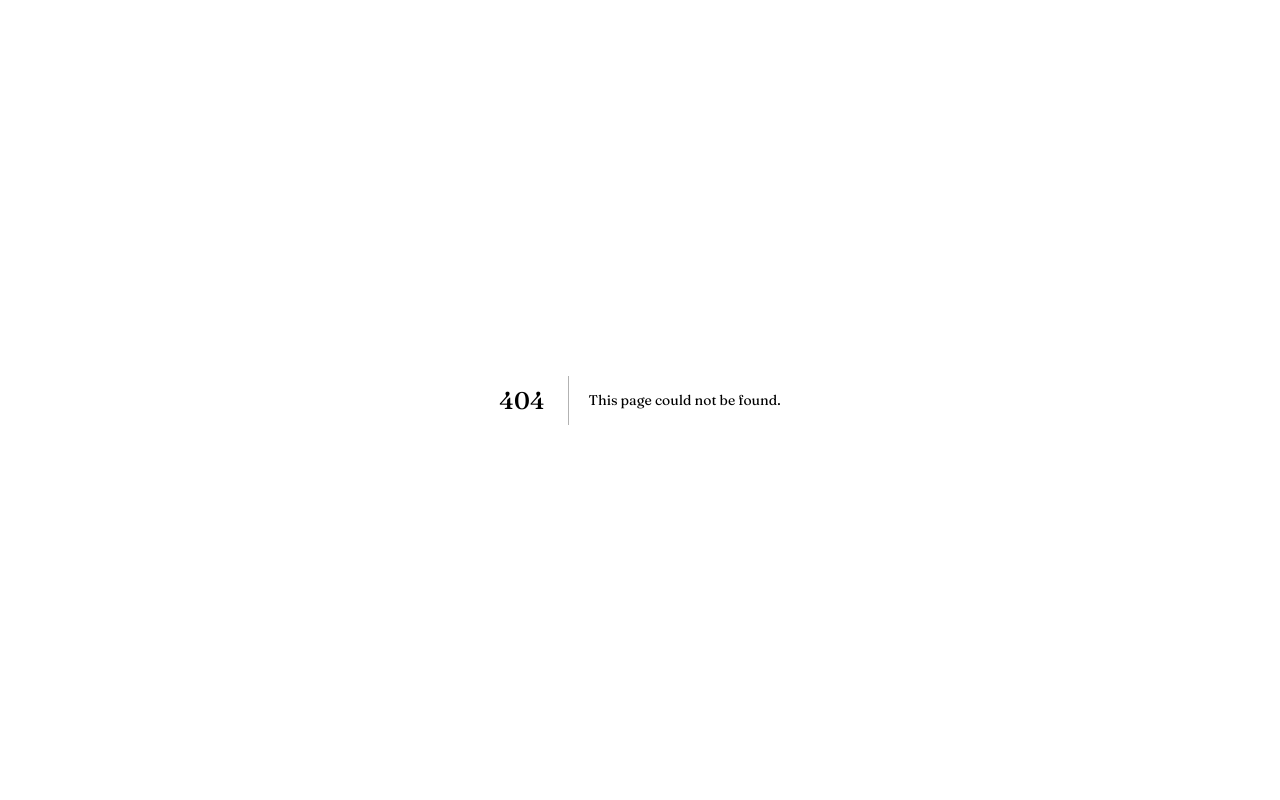
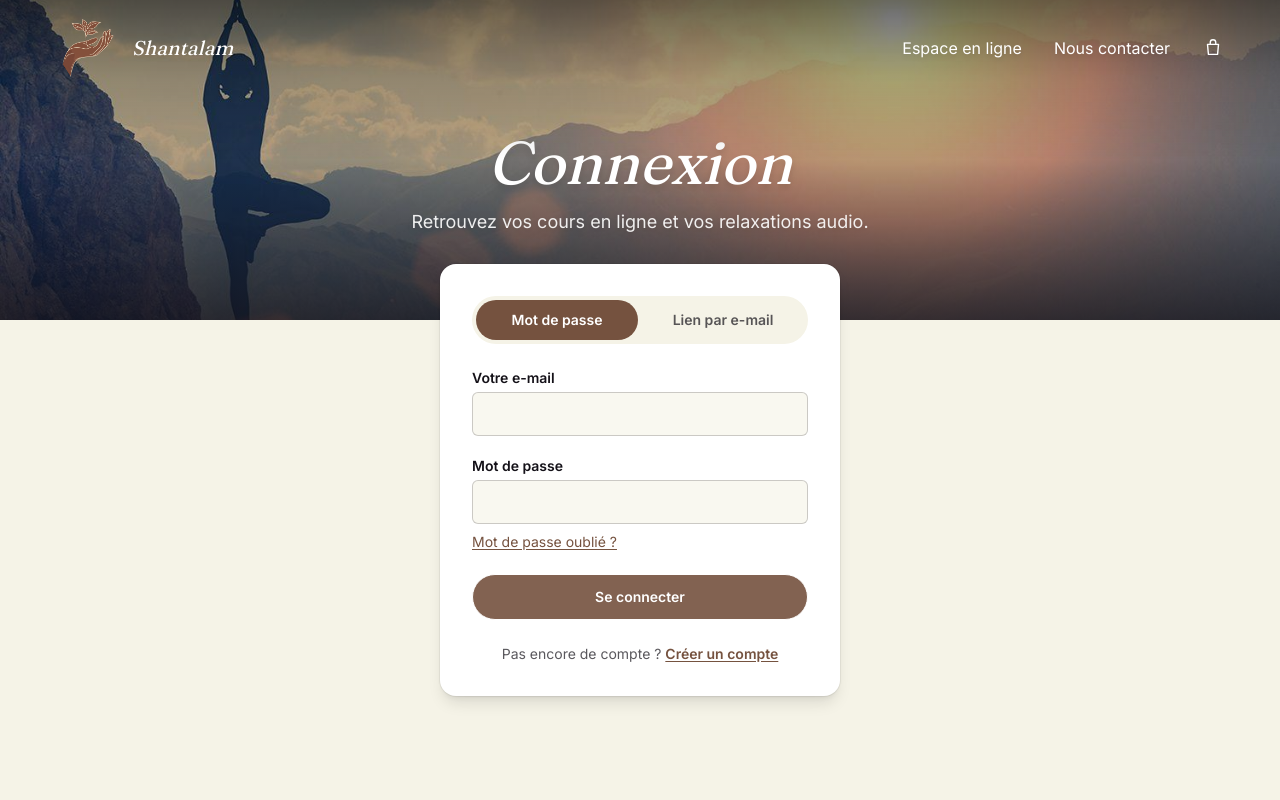
Before and after one commit to maxwelito-lgtm/YogaKunda, a Next.js app: page /connexion in a window 1280 px wide. Before the commit this address had no page. Shown: the top 800 px of the page. Built offline with nearby package versions, Linux system fonts and the light colour scheme.

Commit message:
Page de connexion (mot de passe + lien e-mail) et espace provisoire

```diff
--- /dev/null
+++ b/app/auth/callback/route.ts
@@ -0,0 +1,20 @@
+import { NextResponse } from "next/server";
+import { createClient } from "@/lib/supabase/server";
+
+export async function GET(request: Request) {
+  const { searchParams, origin } = new URL(request.url);
+  const code = searchParams.get("code");
+  const next = searchParams.get("next") ?? "/mon-espace";
+  const suivant =
+    next.startsWith("/") && !next.startsWith("//") ? next : "/mon-espace";
+
+  if (code) {
+    const supabase = await createClient();
+    const { error } = await supabase.auth.exchangeCodeForSession(code);
+    if (!error) {
+      return NextResponse.redirect(`${origin}${suivant}`);
+    }
+  }
+
+  return NextResponse.redirect(`${origin}/connexion?erreur=lien`);
+}
--- /dev/null
+++ b/app/connexion/page.tsx
@@ -0,0 +1,57 @@
+import type { Metadata } from "next";
+import Header from "@/components/Header";
+import Footer from "@/components/Footer";
+import ConnexionForm from "@/components/ConnexionForm";
+import { site } from "@/site.config";
+
+export const metadata: Metadata = {
+  title: `Connexion — ${site.nom}`,
+  robots: { index: false },
+};
+
+type Props = {
+  searchParams: Promise<{ next?: string; erreur?: string }>;
+};
+
+export default async function ConnexionPage({ searchParams }: Props) {
+  const { next, erreur } = await searchParams;
+
+  // On n'accepte que des chemins internes au site.
+  const suivant =
+    next && next.startsWith("/") && !next.startsWith("//")
+      ? next
+      : "/mon-espace";
+
+  return (
+    <main style={{ backgroundColor: "#F5F3E7" }}>
+      <Header />
+
+      <section className="relative min-h-[40vh] w-full overflow-hidden">
+        <img
+          src="/images/yoga-nature.png"
+          alt=""
+          aria-hidden="true"
+          className="absolute inset-0 h-full w-full object-cover"
+        />
+        <div className="absolute inset-0 bg-gradient-to-t from-encre/80 via-encre/30 to-encre/10" />
+
+        <div className="relative z-10 flex min-h-[40vh] flex-col items-center justify-center gap-4 px-5 pb-20 pt-32 text-center sm:px-12">
+          <h1 className="font-display text-4xl italic text-white drop-shadow-lg sm:text-6xl">
+            Connexion
+          </h1>
+          <p className="max-w-xl text-base text-white/90 drop-shadow-md sm:text-lg">
+            Retrouvez vos cours en ligne et vos relaxations audio.
+          </p>
+        </div>
+      </section>
+
+      <section className="relative z-10 mx-auto -mt-14 max-w-md px-4 pb-20 sm:px-6">
+        <div className="rounded-2xl bg-white p-6 shadow-lg ring-1 ring-black/5 sm:p-8">
+          <ConnexionForm suivant={suivant} erreurLien={erreur === "lien"} />
+        </div>
+      </section>
+
+      <Footer />
+    </main>
+  );
+}
--- /dev/null
+++ b/app/mon-espace/page.tsx
@@ -0,0 +1,55 @@
+import type { Metadata } from "next";
+import { redirect } from "next/navigation";
+import Header from "@/components/Header";
+import Footer from "@/components/Footer";
+import { createClient } from "@/lib/supabase/server";
+
+export const metadata: Metadata = {
+  title: "Mon espace — Shantalam",
+  robots: { index: false },
+};
+
+async function deconnexion() {
+  "use server";
+  const supabase = await createClient();
+  await supabase.auth.signOut();
+  redirect("/connexion");
+}
+
+export default async function MonEspacePage() {
+  const supabase = await createClient();
+  const {
+    data: { user },
+  } = await supabase.auth.getUser();
+
+  if (!user) {
+    redirect("/connexion?next=/mon-espace");
+  }
+
+  return (
+    <main style={{ backgroundColor: "#F5F3E7" }}>
+      <Header />
+
+      <section className="mx-auto max-w-2xl px-5 pb-24 pt-40 text-center">
+        <h1 className="font-display text-4xl italic text-encre sm:text-5xl">
+          Bonjour
+        </h1>
+        <p className="mt-4 text-encre/70">
+          Vous êtes connecté(e) avec {user.email}. Votre espace en ligne sera
+          bientôt disponible ici.
+        </p>
+
+        <form action={deconnexion} className="mt-8">
+          <button
+            type="submit"
+            className="btn-bounce inline-flex min-h-[44px] items-center justify-center rounded-pill border-[1.5px] border-white bg-[#75523F]/90 px-7 py-3 text-sm font-semibold text-white hover:bg-[#75523F]"
+          >
+            Se déconnecter
+          </button>
+        </form>
+      </section>
+
+      <Footer />
+    </main>
+  );
+}
--- /dev/null
+++ b/components/ConnexionForm.tsx
@@ -0,0 +1,188 @@
+"use client";
+
+import { useState } from "react";
+import Link from "next/link";
+import { useRouter } from "next/navigation";
+import { createClient } from "@/lib/supabase/client";
+
+type Mode = "motdepasse" | "lien";
+type Etat = "repos" | "envoi" | "lien-envoye" | "erreur";
+
+const bouton =
+  "btn-bounce inline-flex min-h-[44px] w-full items-center justify-center rounded-pill border-[1.5px] border-white bg-[#75523F]/90 px-7 py-3 text-sm font-semibold text-white hover:bg-[#75523F] disabled:opacity-60";
+const champ =
+  "w-full min-h-[44px] rounded-md border border-encre/20 bg-[#F5F3E7]/60 px-3 py-2 focus:border-[#75523F] focus:outline-none focus:ring-1 focus:ring-[#75523F]";
+
+type Props = { suivant: string; erreurLien?: boolean };
+
+export default function ConnexionForm({ suivant, erreurLien }: Props) {
+  const router = useRouter();
+  const [mode, setMode] = useState<Mode>("motdepasse");
+  const [etat, setEtat] = useState<Etat>("repos");
+  const [erreur, setErreur] = useState(
+    erreurLien ? "Ce lien n'est plus valable. Merci de réessayer." : ""
+  );
+
+  async function envoyer(e: React.FormEvent<HTMLFormElement>) {
+    e.preventDefault();
+    const data = new FormData(e.currentTarget);
+    const email = String(data.get("email") || "").trim();
+    const motDePasse = String(data.get("motdepasse") || "");
+    const supabase = createClient();
+
+    setEtat("envoi");
+    setErreur("");
+
+    if (mode === "motdepasse") {
+      const { error } = await supabase.auth.signInWithPassword({
+        email,
+        password: motDePasse,
+      });
+      if (error) {
+        setErreur("E-mail ou mot de passe incorrect.");
+        setEtat("erreur");
+        return;
+      }
+      router.push(suivant);
+      router.refresh();
+      return;
+    }
+
+    // Lien magique : on ne crée pas de compte ici, et on ne dit jamais
+    // si l'adresse existe ou non.
+    const { error } = await supabase.auth.signInWithOtp({
+      email,
+      options: {
+        shouldCreateUser: false,
+        emailRedirectTo: `${window.location.origin}/auth/callback?next=${encodeURIComponent(
+          suivant
+        )}`,
+      },
+    });
+    if (error && error.status === 429) {
+      setErreur("Trop de tentatives. Merci de patienter quelques minutes.");
+      setEtat("erreur");
+      return;
+    }
+    setEtat("lien-envoye");
+  }
+
+  if (etat === "lien-envoye") {
+    return (
+      <div className="py-4 text-center" role="status">
+        <h2 className="font-display text-3xl italic text-encre">
+          Vérifiez votre boîte mail
+        </h2>
+        <p className="mt-3 text-sm text-encre/70">
+          Si un compte existe avec cette adresse, vous allez recevoir un lien de
+          connexion. Pensez à regarder dans vos courriers indésirables.
+        </p>
+      </div>
+    );
+  }
+
+  return (
+    <div>
+      {/* Choix du mode de connexion */}
+      <div
+        className="mb-6 grid grid-cols-2 gap-1 rounded-pill bg-[#F5F3E7] p-1"
+        role="tablist"
+      >
+        {(
+          [
+            ["motdepasse", "Mot de passe"],
+            ["lien", "Lien par e-mail"],
+          ] as const
+        ).map(([valeur, libelle]) => (
+          <button
+            key={valeur}
+            type="button"
+            role="tab"
+            aria-selected={mode === valeur}
+            onClick={() => {
+              setMode(valeur);
+              setErreur("");
+              setEtat("repos");
+            }}
+            className={`min-h-[40px] rounded-pill px-3 text-sm font-semibold transition-colors ${
+              mode === valeur
+                ? "bg-[#75523F] text-white"
+                : "text-encre/70 hover:text-encre"
+            }`}
+          >
+            {libelle}
+          </button>
+        ))}
+      </div>
+
+      <form onSubmit={envoyer} className="space-y-5">
+        <label className="block">
+          <span className="mb-1 block text-sm font-semibold text-encre">
+            Votre e-mail
+          </span>
+          <input
+            name="email"
+            type="email"
+            required
+            maxLength={200}
+            autoComplete="email"
+            className={champ}
+          />
+        </label>
+
+        {mode === "motdepasse" && (
+          <label className="block">
+            <span className="mb-1 block text-sm font-semibold text-encre">
+              Mot de passe
+            </span>
+            <input
+              name="motdepasse"
+              type="password"
+              required
+              maxLength={200}
+              autoComplete="current-password"
+              className={champ}
+            />
+            <Link
+              href="/mot-de-passe-oublie"
+              className="mt-2 inline-block text-sm text-[#75523F] underline underline-offset-2"
+            >
+              Mot de passe oublié ?
+            </Link>
+          </label>
+        )}
+
+        {mode === "lien" && (
+          <p className="text-sm text-encre/70">
+            Nous vous envoyons un lien : un clic et vous êtes connecté(e), sans
+            mot de passe.
+          </p>
+        )}
+
+        {erreur && (
+          <p role="alert" className="text-center text-sm text-alerte">
+            {erreur}
+          </p>
+        )}
+
+        <button type="submit" disabled={etat === "envoi"} className={bouton}>
+          {etat === "envoi"
+            ? "Un instant…"
+            : mode === "motdepasse"
+              ? "Se connecter"
+              : "Recevoir mon lien"}
+        </button>
+      </form>
+
+      <p className="mt-6 text-center text-sm text-encre/70">
+        Pas encore de compte ?{" "}
+        <Link
+          href="/inscription"
+          className="font-semibold text-[#75523F] underline underline-offset-2"
+        >
+          Créer un compte
+        </Link>
+      </p>
+    </div>
+  );
+}
```
